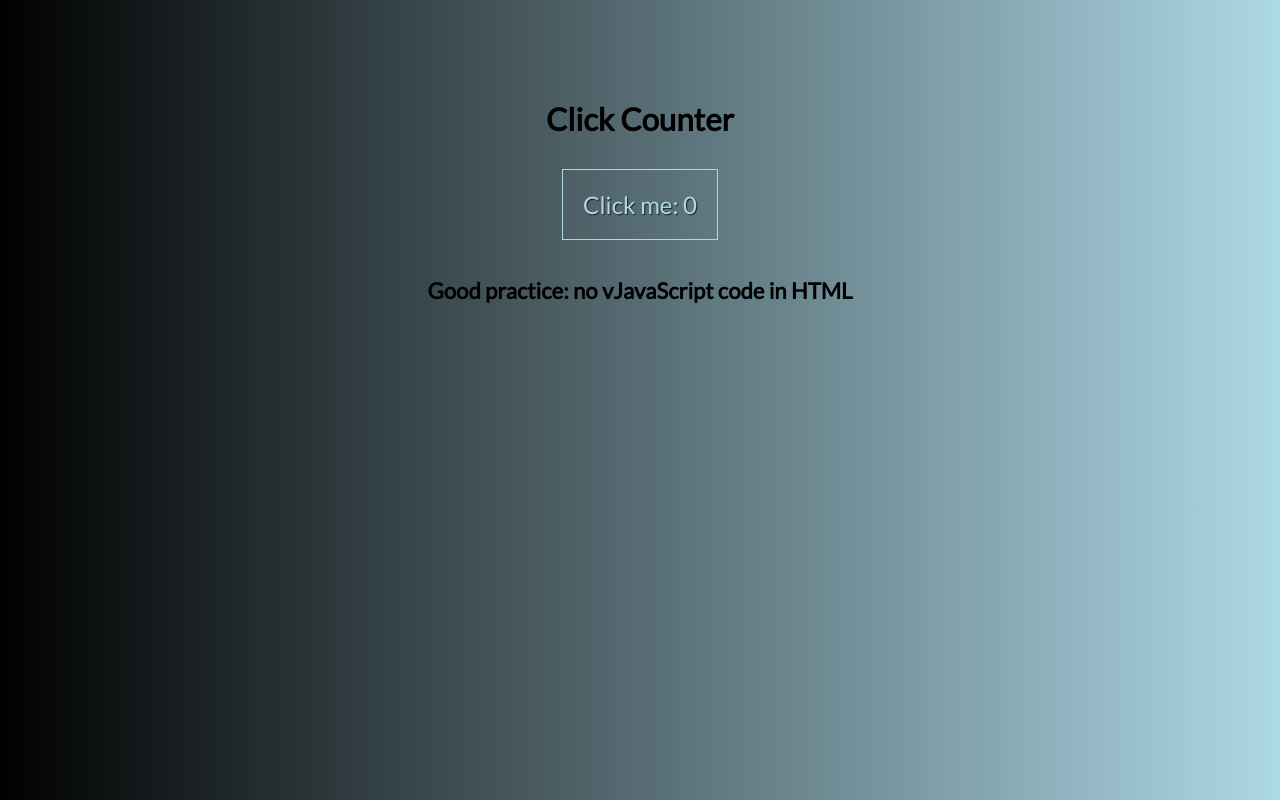
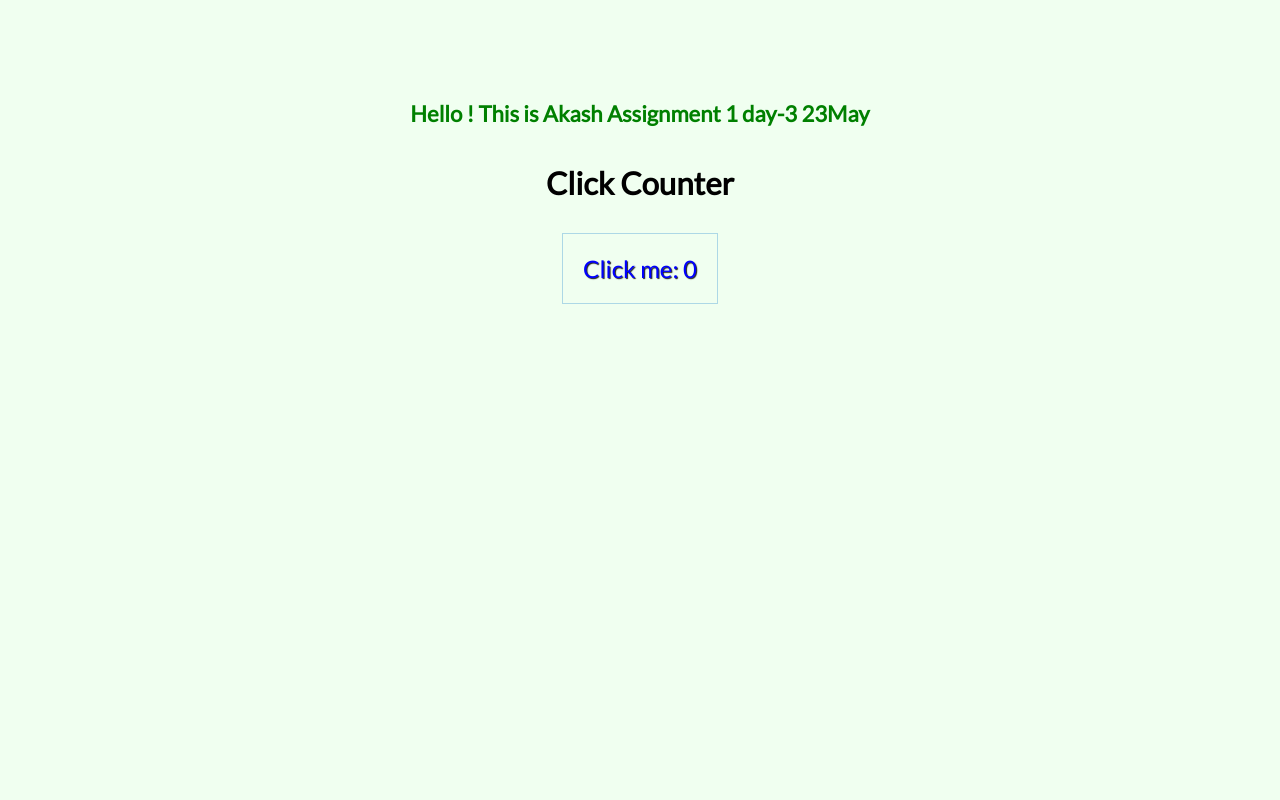
Before and after one commit to akashsingh-ops/AkashSingh_Day3_23_May_2023_, a plain HTML site: page index.html in a window 1280 px wide. Drawn offline with Linux system fonts and the light colour scheme.

Commit message:
Final commit

```diff
--- a/index.html
+++ b/index.html
@@ -14,27 +14,8 @@
         font-family: "Lato", sans-serif;
         font-size: 20pt;
         font-weight: normal;
-        background: lightblue; /* For browsers that do not support gradients */
-        background: -webkit-linear-gradient(
-          -90deg,
-          lightblue,
-          rgb(134, 188, 224)
-        ); /* For Safari 5.1 to 6.0 */
-        background: -o-linear-gradient(
-          -90deg,
-          lightblue,
-          black
-        ); /* For Opera 11.1 to 12.0 */
-        background: -moz-linear-gradient(
-          -90deg,
-          lightblue,
-          black
-        ); /* For Firefox 3.6 to 15 */
-        background: linear-gradient(
-          -90deg,
-          lightblue,
-          black
-        ); /* Standard syntax */
+        background: honeydew; /* For browsers that do not support gradients */
+
       }
 
       .main {
@@ -51,15 +32,20 @@
         border: 1px solid lightblue;
         color: lightblue;
       }
+#clickme{
+color:blue;
+}
     </style>
   </head>
 
   <body>
+
     <div class="main">
+ <h5 style="color:green">Hello ! This is Akash Assignment 1 day-3 23May</h5>
       <h3>Click Counter</h3>
       <button id="clickme">Click me: 0</button>
 
-      <h5>Good practice: no     vJavaScript code in HTML</h5>
+
     </div>
     <script>
       var button = document.getElementById("clickme"),
```
Also changed, not shown: Azure_web_Deploy SS/Screenshot 2023-05-26 004541.png (deleted), Azure_web_Deploy SS/Screenshot 2023-05-26 005852.png (added).
